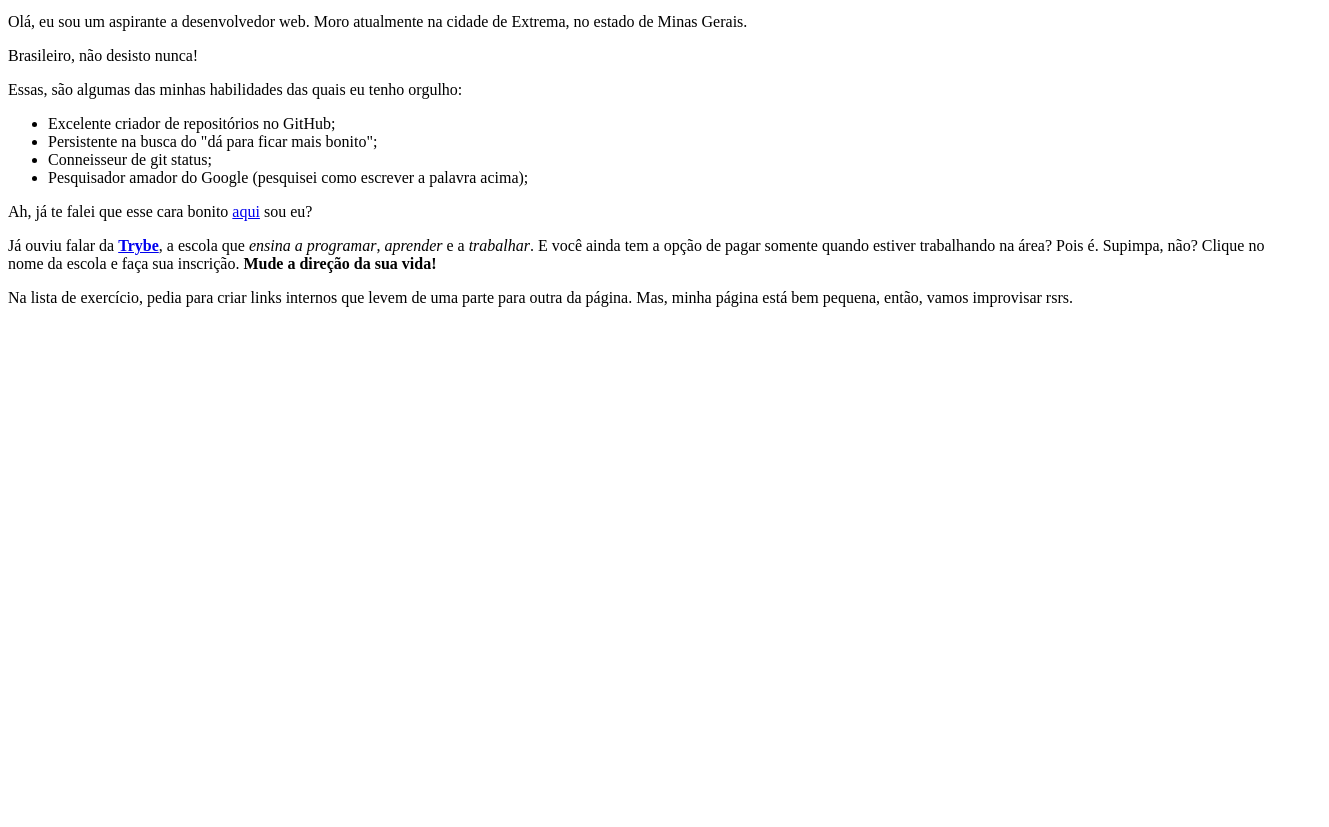
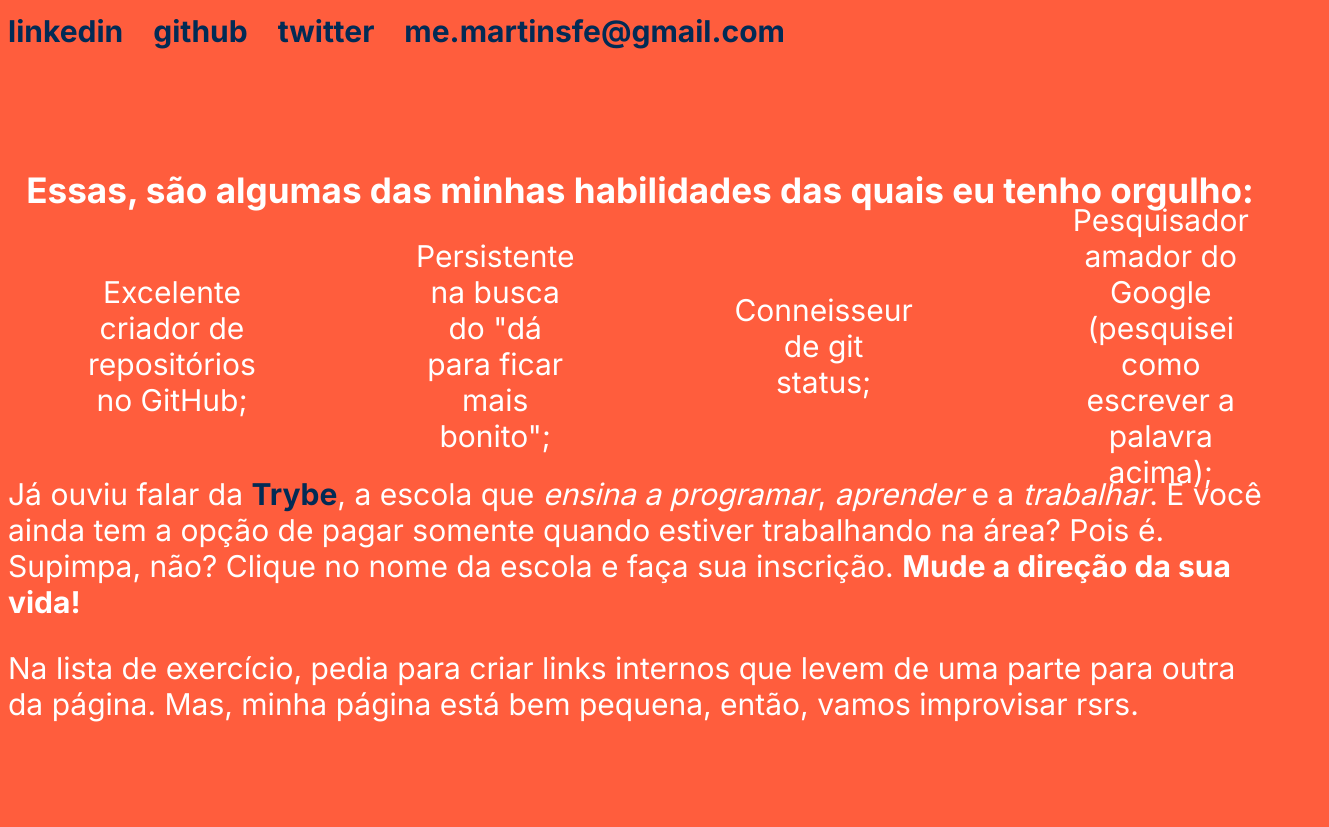
Before and after one commit to martdfe/martdfe, a plain HTML site: page index.html in a window 1280 px wide. Shown: the part 603-1430 px from the top of the page, 1329 px wide, since content can reach past the window. Drawn offline with Linux system fonts and the light colour scheme.

Commit message:
feat(index): update

```diff
--- a/index.html
+++ b/index.html
@@ -4,24 +4,89 @@
   <head>
     <meta charset="UTF-8" />
     <title>Meu Portfólio Tryber</title>
+    <link rel="preconnect" href="https://fonts.googleapis.com" />
+    <link rel="preconnect" href="https://fonts.gstatic.com" crossorigin />
+    <link
+      href="https://fonts.googleapis.com/css2?family=Inter:wght@400;700;900&display=swap"
+      rel="stylesheet"
+    />
+    <style>
+      html {
+        box-sizing: border-box;
+        font-family: 'Inter', sans-serif;
+      }
+      * {
+        box-sizing: inherit;
+      }
+      body {
+        background-color: hsl(10, 100%, 62%);
+        color: white;
+        font-size: 30px;
+      }
+
+      h1 {
+        font-size: 60px;
+        font-weight: 900;
+        margin-bottom: 0;
+      }
+      h3 {
+        text-align: center;
+      }
+      ul {
+        padding-left: 0;
+      }
+      a {
+        color: hsl(210, 95%, 17%);
+        text-decoration: none;
+        font-weight: 700;
+      }
+      .flex {
+        display: flex;
+      }
+      #topo {
+        text-transform: uppercase;
+      }
+      .awesome {
+        font-size: 20px;
+      }
+      .socials {
+        display: flex;
+        list-style: none;
+        gap: 30px;
+        margin-bottom: 120px;
+        color: hsl(210, 95%, 17%);
+        font-weight: 700;
+      }
+      .skills {
+        height: 200px;
+        align-items: center;
+        list-style: none;
+        text-align: center;
+      }
+      .skills li {
+        padding: 80px;
+      }
+    </style>
   </head>
-
   <body>
-    <h1 id="topo">Diogo Martins</h1>
-    <img src="./eu2.jpg" alt="Imagem de um lindo homem negro." width="400px" />
-    <p>
-      Olá, eu sou um aspirante a desenvolvedor web. Moro atualmente na cidade de Extrema, no estado
-      de Minas Gerais.
+    <img src="./jumpingimage-a.png" alt="Imagem de um lindo homem negro." width="350px" />
+    <h1>Eu sou o Diogo, um aspirante no desenvolvimento de software</h1>
+    <p class="awesome">
+      Ah, já te falei que esse cara bonito <a href="./eu2.jpg" target="_blank">aqui</a> sou eu?
     </p>
-    <p>Brasileiro, não desisto nunca!</p>
-    <p>Essas, são algumas das minhas habilidades das quais eu tenho orgulho:</p>
-    <ul>
+    <ul class="socials">
+      <li>linkedin</li>
+      <li>github</li>
+      <li>twitter</li>
+      <li>me.martinsfe@gmail.com</li>
+    </ul>
+    <h3>Essas, são algumas das minhas habilidades das quais eu tenho orgulho:</h3>
+    <ul class="skills flex">
       <li>Excelente criador de repositórios no GitHub;</li>
       <li>Persistente na busca do "dá para ficar mais bonito";</li>
       <li>Conneisseur de git status;</li>
       <li>Pesquisador amador do Google (pesquisei como escrever a palavra acima);</li>
     </ul>
-    <p>Ah, já te falei que esse cara bonito <a href="./eu2.jpg" target="_blank">aqui</a> sou eu?</p>
     <p>
       Já ouviu falar da <a href="https://betrybe.com" target="_blank"><b>Trybe</b></a
       >, a escola que <em>ensina a programar</em>, <em>aprender</em> e a <em>trabalhar</em>. E você
```
